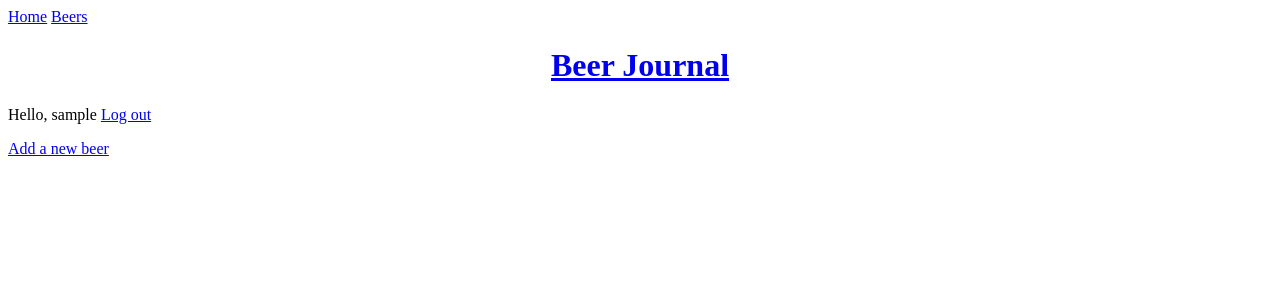
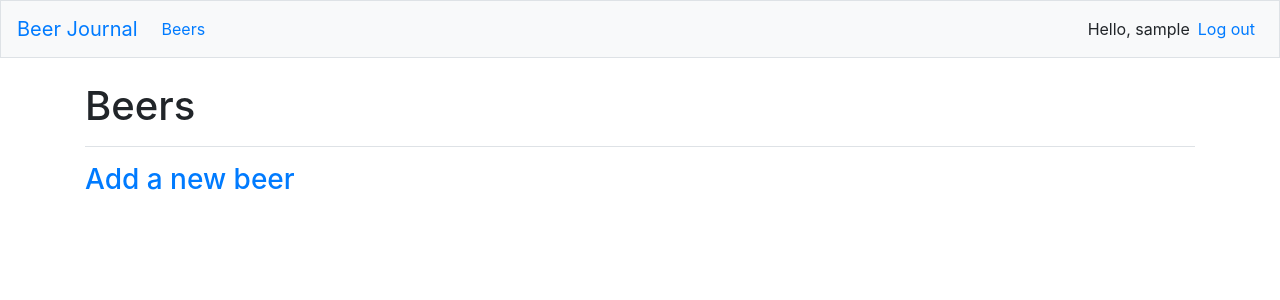
Before and after one commit to jpmaldonado/django-course, a Django app: page /beers/ in a window 1280 px wide. Shown: the top 300 px of the page. Run offline with Django 3.2, Linux system fonts and the light colour scheme; the visitor is signed in with stand-in values (Sample User, id 1); data that the repository does not hold is empty; some libraries are stand-ins or nearby versions.

Commit message:
added styling with bs4

```diff
--- a/beerjournal/beerjournal/settings.py
+++ b/beerjournal/beerjournal/settings.py
@@ -34,6 +34,9 @@ INSTALLED_APPS = [
     # Your apps: To override default behavior
     'journal',
     'users',
+
+    # Third-party
+    'bootstrap4',
 
     # Default Django Apps
     'django.contrib.admin',
--- a/beerjournal/journal/templates/journal/base.html
+++ b/beerjournal/journal/templates/journal/base.html
@@ -1,3 +1,70 @@
+{% load bootstrap4 %}
+<!doctype html>
+<html lang='en'>
+<head>
+    <meta charset="utf-8">
+    <meta name="viewport" content="width=device-width, initial-scale=1, shrink-to-fit=no">
+    <title>Beer Journal</title>
+    {% bootstrap_css %}
+    {% bootstrap_javascript jquery='full' %}
+</head>
+
+
+<body>
+    <nav class="navbar navbar-expand-md navbar-ligth bg-light mb-4 border">
+        <a class="navbar-brand" href="{% url 'journal:index' %}">Beer Journal</a>
+        <button class="navbar-toggler" type="button" data-toggle="collapse" aria-expanded="false" arial-label="Toggle navigation">
+            <span class="navbar-toggler-icon"></span>
+        </button>
+
+        <div class="collapse navbar-collapse" id="navbarCollapse">
+            <ul class="navbar-nav mr-auto">
+                <li class="nav-item">
+                    <a class="nav-link" href="{% url 'journal:beers' %}">Beers</a>
+                </li>
+            </ul>
+
+            <ul class="navbar-nav ml-auto">
+                {% if user.is_authenticated %}
+                <li class="nav-item">
+                    <span class="navbar-text">Hello, {{ user.username }}</span>
+                </li>
+
+                <li class="nav-item">
+                    <a class="nav-link" href="{% url 'users:logout' %}">Log out</a>
+                </li>
+
+                {% else %}
+
+                <li class="nav-item">
+                    <a class="nav-link" href="{% url 'users:register' %}">Register</a>
+                </li>
+
+                <li class="nav-item">
+                    <a class="nav-link" href="{% url 'users:login' %}">Log in</a>
+                </li>
+
+                {% endif %}
+
+            </ul>
+
+        </div>
+    </nav>
+
+    <main role="main" class="container">
+        <div class="pb-2 mb-2 border-bottom">
+            {% block page_header %}{% endblock page_header %}
+        </div>
+
+        <div>
+            {% block content %}{% endblock content %}
+        </div>
+    </main>
+
+</body>
+</html>
+
+{% comment %}
 <p>
     <a href="{% url 'journal:index' %}">Home</a>
     <a href="{% url 'journal:beers' %}">Beers</a>
@@ -13,3 +80,5 @@ Hello, {{ user.username }}
 <a href="{% url 'users:login' %}">Log in</a>
 {% endif %}
 {% block content %}{% endblock %}
+
+{% endcomment %}
--- a/beerjournal/journal/templates/journal/beers.html
+++ b/beerjournal/journal/templates/journal/beers.html
@@ -1,13 +1,18 @@
 {% extends 'journal/base.html' %}
+
+{% block page_header %}
+<h1>Beers</h1>
+{% endblock page_header %}
+
 {% block content %}
 <ul>
     {% for beer in beers %}
     <li>
-        <a href="{% url 'journal:beer' beer.id %}">{{ beer }}</a>
+        <h3> <a href="{% url 'journal:beer' beer.id %}">{{ beer }}</a></h3>
     </li>
     {% endfor %}
 </ul>
 
-<a href="{% url 'journal:new_beer' %}">Add a new beer</a>
+<h3><a href="{% url 'journal:new_beer' %}">Add a new beer</a></h3>
 
 {% endblock %}
```
Also changed, not shown: beerjournal/journal/templates/journal/beer.html (+18 -5 lines), beerjournal/journal/templates/journal/index.html (+9 -0 lines), beerjournal/users/templates/registration/login.html (+11 -4 lines).
